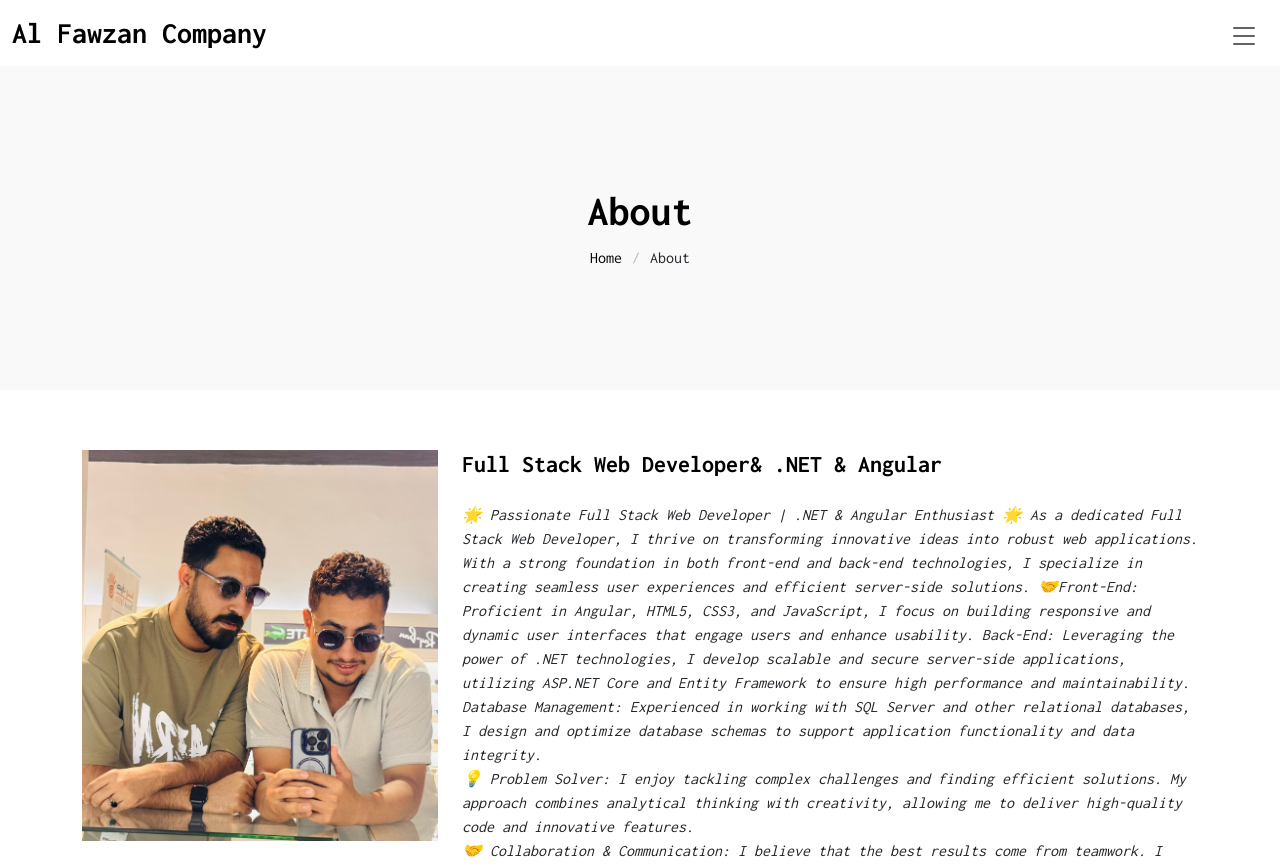
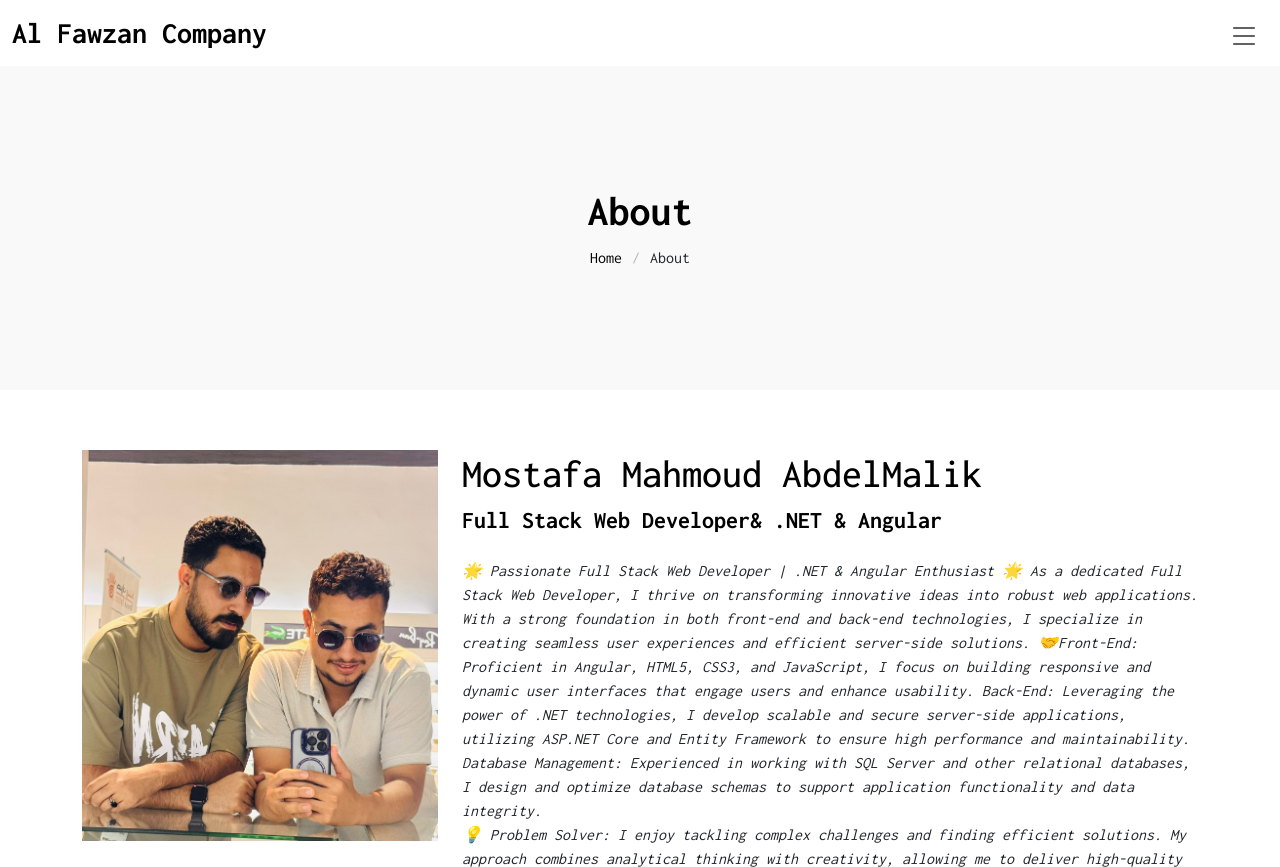
Before and after one commit to mostafammalik/Company-Portfolio, a plain HTML site: page about.html in a window 1280 px wide. Shown: the top 867 px of the page. Drawn offline with Linux system fonts and the light colour scheme.

Commit message:
last update2

```diff
--- a/about.html
+++ b/about.html
@@ -103,6 +103,7 @@
             <img src="assets/img/profile-img.jpg" class="img-fluid" alt="">
           </div>
           <div class="col-lg-8 content">
+            <h1>Mostafa Mahmoud AbdelMalik</h1>
             <h2>Full Stack Web Developer&amp; .NET & Angular</h2>
             <p class="fst-italic py-3">
               🌟 Passionate Full Stack Web Developer | .NET & Angular Enthusiast 🌟
```
